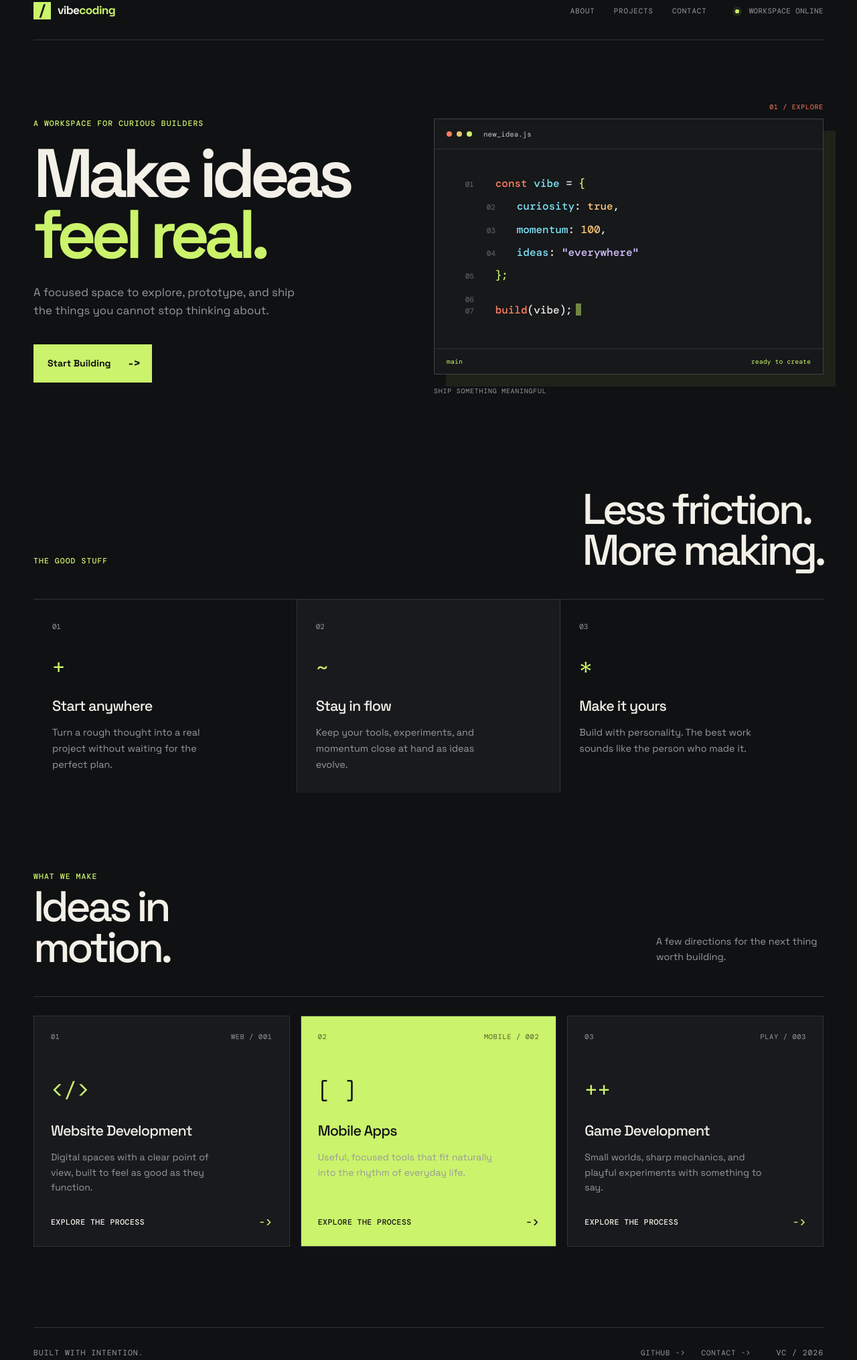
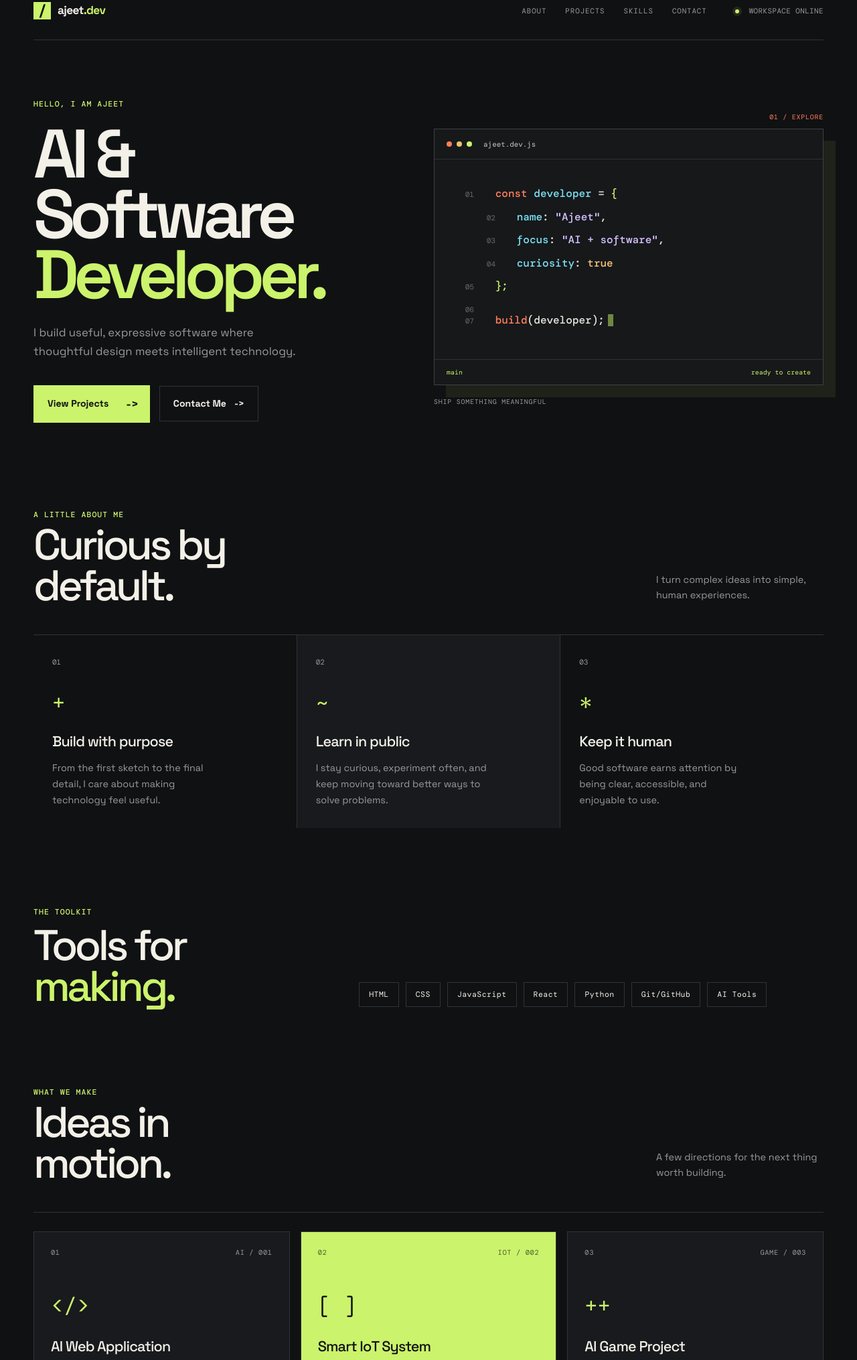
Before and after one commit to ajeetpal7508-design/vibe-coding-landing, a plain HTML site: page index.html in a window 1280 px wide. Shown: the part 28-2058 px from the top of the page at 67% size. Drawn offline with nearby package versions, Linux system fonts and the light colour scheme.

Commit message:
Build personal developer portfolio

```diff
--- a/index.html
+++ b/index.html
@@ -3,8 +3,8 @@
 <head>
   <meta charset="UTF-8">
   <meta name="viewport" content="width=device-width, initial-scale=1.0">
-  <meta name="description" content="Vibe Coding is a focused workspace for turning ideas into working software.">
-  <title>Vibe Coding | Build what matters</title>
+  <meta name="description" content="Ajeet is an AI and software developer building thoughtful digital experiences.">
+  <title>Ajeet | AI &amp; Software Developer</title>
   <link rel="preconnect" href="https://fonts.googleapis.com">
   <link rel="preconnect" href="https://fonts.gstatic.com" crossorigin>
   <link href="https://fonts.googleapis.com/css2?family=DM+Mono:wght@400;500&family=Space+Grotesk:wght@400;500;600;700&display=swap" rel="stylesheet">
@@ -13,17 +13,18 @@
 <body>
   <div class="page-shell">
     <header class="site-header">
-      <a class="brand" href="index.html" aria-label="Vibe Coding home">
+      <a class="brand" href="index.html" aria-label="Ajeet home">
         <span class="brand-mark">/</span>
-        <span>vibe<span class="brand-highlight">coding</span></span>
+        <span>ajeet<span class="brand-highlight">.dev</span></span>
       </a>
       <button class="menu-toggle" type="button" aria-expanded="false" aria-controls="site-nav">
         <span class="menu-icon" aria-hidden="true"><span></span><span></span></span>
         <span class="sr-only">Toggle navigation</span>
       </button>
       <nav class="site-nav" id="site-nav" aria-label="Main navigation">
-        <a href="#features">About</a>
+        <a href="#about">About</a>
         <a href="#projects">Projects</a>
+        <a href="#skills">Skills</a>
         <a href="#contact">Contact</a>
       </nav>
       <span class="header-status"><span class="status-dot"></span> workspace online</span>
@@ -32,13 +33,16 @@
     <main>
       <section class="hero" aria-labelledby="hero-title">
         <div class="hero-copy">
-          <p class="eyebrow">A workspace for curious builders</p>
-          <h1 id="hero-title">Make ideas<br><span class="accent-text">feel real.</span></h1>
-          <p class="hero-description">A focused space to explore, prototype, and ship the things you cannot stop thinking about.</p>
-          <a class="primary-button" href="#features" id="start-building">
-            Start Building
-            <span class="button-arrow" aria-hidden="true">-&gt;</span>
-          </a>
+          <p class="eyebrow">Hello, I am Ajeet</p>
+          <h1 id="hero-title">AI &amp; Software<br><span class="accent-text">Developer.</span></h1>
+          <p class="hero-description">I build useful, expressive software where thoughtful design meets intelligent technology.</p>
+          <div class="hero-actions">
+            <a class="primary-button" href="#projects" id="start-building">
+              View Projects
+              <span class="button-arrow" aria-hidden="true">-&gt;</span>
+            </a>
+            <a class="secondary-button" href="#contact">Contact Me <span aria-hidden="true">-&gt;</span></a>
+          </div>
         </div>
         <div class="hero-visual" aria-label="A stylized code workspace preview">
           <div class="code-window">
@@ -46,16 +50,16 @@
               <span class="window-dot red"></span>
               <span class="window-dot yellow"></span>
               <span class="window-dot green"></span>
-              <span class="window-title">new_idea.js</span>
+              <span class="window-title">ajeet.dev.js</span>
             </div>
             <div class="code-content">
-              <span class="code-line"><i>01</i> <b>const</b> <em>vibe</em> = <strong>{</strong></span>
-              <span class="code-line indent"><i>02</i> <em>curiosity</em>: <mark>true</mark>,</span>
-              <span class="code-line indent"><i>03</i> <em>momentum</em>: <mark>100</mark>,</span>
-              <span class="code-line indent"><i>04</i> <em>ideas</em>: <span class="string">"everywhere"</span></span>
+              <span class="code-line"><i>01</i> <b>const</b> <em>developer</em> = <strong>{</strong></span>
+              <span class="code-line indent"><i>02</i> <em>name</em>: <span class="string">"Ajeet"</span>,</span>
+              <span class="code-line indent"><i>03</i> <em>focus</em>: <span class="string">"AI + software"</span>,</span>
+              <span class="code-line indent"><i>04</i> <em>curiosity</em>: <mark>true</mark></span>
               <span class="code-line"><i>05</i> <strong>};</strong></span>
               <span class="code-line gap"><i>06</i></span>
-              <span class="code-line"><i>07</i> <b>build</b>(vibe);<span class="cursor"></span></span>
+              <span class="code-line"><i>07</i> <b>build</b>(developer);<span class="cursor"></span></span>
             </div>
             <div class="window-footer"><span>main</span><span>ready to create</span></div>
           </div>
@@ -64,30 +68,49 @@
         </div>
       </section>
 
-      <section class="features" id="features" aria-labelledby="features-title">
+      <section class="features about-section" id="about" aria-labelledby="features-title">
         <div class="section-heading">
-          <p class="eyebrow">The good stuff</p>
-          <h2 id="features-title">Less friction.<br>More making.</h2>
+          <div>
+            <p class="eyebrow">A little about me</p>
+            <h2 id="features-title">Curious by<br>default.</h2>
+          </div>
+          <p class="section-note">I turn complex ideas into simple, human experiences.</p>
         </div>
         <div class="feature-grid">
           <article class="feature-card">
             <span class="feature-number">01</span>
             <div class="feature-icon">+</div>
-            <h3>Start anywhere</h3>
-            <p>Turn a rough thought into a real project without waiting for the perfect plan.</p>
+            <h3>Build with purpose</h3>
+            <p>From the first sketch to the final detail, I care about making technology feel useful.</p>
           </article>
           <article class="feature-card featured-card">
             <span class="feature-number">02</span>
             <div class="feature-icon">~</div>
-            <h3>Stay in flow</h3>
-            <p>Keep your tools, experiments, and momentum close at hand as ideas evolve.</p>
+            <h3>Learn in public</h3>
+            <p>I stay curious, experiment often, and keep moving toward better ways to solve problems.</p>
           </article>
           <article class="feature-card">
             <span class="feature-number">03</span>
             <div class="feature-icon">*</div>
-            <h3>Make it yours</h3>
-            <p>Build with personality. The best work sounds like the person who made it.</p>
+            <h3>Keep it human</h3>
+            <p>Good software earns attention by being clear, accessible, and enjoyable to use.</p>
           </article>
+        </div>
+      </section>
+
+      <section class="skills-section" id="skills" aria-labelledby="skills-title">
+        <div class="skills-intro">
+          <p class="eyebrow">The toolkit</p>
+          <h2 id="skills-title">Tools for<br><span class="accent-text">making.</span></h2>
+        </div>
+        <div class="skill-list" aria-label="Technical skills">
+          <span class="skill-badge">HTML</span>
+          <span class="skill-badge">CSS</span>
+          <span class="skill-badge">JavaScript</span>
+          <span class="skill-badge">React</span>
+          <span class="skill-badge">Python</span>
+          <span class="skill-badge">Git/GitHub</span>
+          <span class="skill-badge">AI Tools</span>
         </div>
       </section>
 
@@ -101,35 +124,47 @@
         </div>
         <div class="project-grid">
           <article class="project-card">
-            <div class="project-topline"><span>01</span><span>web / 001</span></div>
+            <div class="project-topline"><span>01</span><span>ai / 001</span></div>
             <div class="project-icon">&lt;/&gt;</div>
-            <h3>Website Development</h3>
-            <p>Digital spaces with a clear point of view, built to feel as good as they function.</p>
+            <h3>AI Web Application</h3>
+            <p>An intelligent web experience that turns natural language into useful, actionable results.</p>
             <a class="project-link" href="#contact">Explore the process <span aria-hidden="true">-&gt;</span></a>
           </article>
           <article class="project-card project-card-lime">
-            <div class="project-topline"><span>02</span><span>mobile / 002</span></div>
+            <div class="project-topline"><span>02</span><span>iot / 002</span></div>
             <div class="project-icon">[ ]</div>
-            <h3>Mobile Apps</h3>
-            <p>Useful, focused tools that fit naturally into the rhythm of everyday life.</p>
+            <h3>Smart IoT System</h3>
+            <p>A connected system that brings real-time data and everyday automation into one clear view.</p>
             <a class="project-link" href="#contact">Explore the process <span aria-hidden="true">-&gt;</span></a>
           </article>
           <article class="project-card">
-            <div class="project-topline"><span>03</span><span>play / 003</span></div>
+            <div class="project-topline"><span>03</span><span>game / 003</span></div>
             <div class="project-icon">++</div>
-            <h3>Game Development</h3>
-            <p>Small worlds, sharp mechanics, and playful experiments with something to say.</p>
+            <h3>AI Game Project</h3>
+            <p>A playful experiment combining game mechanics, adaptive systems, and a little surprise.</p>
             <a class="project-link" href="#contact">Explore the process <span aria-hidden="true">-&gt;</span></a>
           </article>
         </div>
       </section>
+
+      <section class="contact-section" id="contact" aria-labelledby="contact-title">
+        <div>
+          <p class="eyebrow">Have an idea?</p>
+          <h2 id="contact-title">Let&apos;s make<br><span class="accent-text">something.</span></h2>
+        </div>
+        <div class="contact-links">
+          <a href="mailto:hello@ajeet.dev"><span>Email</span><strong>hello@ajeet.dev <i aria-hidden="true">-&gt;</i></strong></a>
+          <a href="https://github.com/" target="_blank" rel="noreferrer"><span>GitHub</span><strong>github.com/ajeet <i aria-hidden="true">-&gt;</i></strong></a>
+          <a href="https://www.linkedin.com/" target="_blank" rel="noreferrer"><span>LinkedIn</span><strong>linkedin.com/in/ajeet <i aria-hidden="true">-&gt;</i></strong></a>
+        </div>
+      </section>
     </main>
 
-    <footer class="site-footer" id="contact">
-      <span>Built with intention.</span>
+    <footer class="site-footer">
+      <span>Built with intention by Ajeet.</span>
       <div class="footer-links">
         <a href="https://github.com/" target="_blank" rel="noreferrer">GitHub <span aria-hidden="true">-&gt;</span></a>
-        <a href="mailto:hello@vibecoding.dev">Contact <span aria-hidden="true">-&gt;</span></a>
+        <a href="mailto:hello@ajeet.dev">Contact <span aria-hidden="true">-&gt;</span></a>
       </div>
       <span>VC / 2026</span>
     </footer>
--- a/style.css
+++ b/style.css
@@ -64,8 +64,13 @@ h1, h2, h3, p { margin-top: 0; }
 h1 { max-width: 650px; margin-bottom: 28px; font-size: clamp(4rem, 8vw, 7.2rem); font-weight: 600; line-height: .88; letter-spacing: -.08em; }
 .accent-text { color: var(--lime); }
 .hero-description { max-width: 410px; margin-bottom: 36px; color: var(--muted); font-size: 1.05rem; line-height: 1.65; }
-.primary-button { display: inline-flex; align-items: center; gap: 26px; padding: 15px 17px 15px 21px; color: var(--background); background: var(--lime); font-size: .88rem; font-weight: 700; text-decoration: none; transition: transform .2s ease, background .2s ease; }
+.hero-role { margin: -14px 0 18px; color: var(--text); font: 500 .8rem "DM Mono", monospace; letter-spacing: .08em; text-transform: uppercase; }
+.hero-actions { display: flex; align-items: center; flex-wrap: wrap; gap: 14px; }
+.primary-button, .secondary-button { display: inline-flex; align-items: center; gap: 26px; padding: 15px 17px 15px 21px; font-size: .88rem; font-weight: 700; text-decoration: none; transition: transform .2s ease, background .2s ease, color .2s ease, border-color .2s ease; }
+.primary-button { color: var(--background); background: var(--lime); }
 .primary-button:hover, .primary-button:focus-visible { background: #e0ff91; transform: translateY(-3px); }
+.secondary-button { gap: 12px; padding-right: 20px; padding-left: 20px; border: 1px solid var(--line); color: var(--text); }
+.secondary-button:hover, .secondary-button:focus-visible { border-color: var(--lime); color: var(--lime); transform: translateY(-3px); }
 .button-arrow { font-size: 1.1rem; }
 
 .hero-visual { position: relative; padding: 24px 0 36px; }
@@ -97,6 +102,12 @@ h2 { margin: 0; font-size: clamp(2.4rem, 5vw, 4.5rem); font-weight: 500; line-he
 h3 { margin-bottom: 12px; font-size: 1.35rem; font-weight: 500; letter-spacing: -.04em; }
 .feature-card p { max-width: 260px; margin-bottom: 0; color: var(--muted); font-size: .9rem; line-height: 1.65; }
 
+.skills-section { display: grid; grid-template-columns: .75fr 1.25fr; gap: 70px; align-items: end; padding: 0 0 120px; }
+.skills-section .eyebrow { margin-bottom: 12px; }
+.skill-list { display: flex; flex-wrap: wrap; gap: 10px; }
+.skill-badge { padding: 10px 14px; border: 1px solid var(--line); color: var(--text); font: 400 .72rem "DM Mono", monospace; letter-spacing: .04em; transition: border-color .2s ease, color .2s ease, background .2s ease, transform .2s ease; }
+.skill-badge:hover { border-color: var(--lime); color: var(--background); background: var(--lime); transform: translateY(-3px); }
+
 .projects { padding: 0 0 120px; }
 .section-note { max-width: 250px; margin: 0 0 5px; color: var(--muted); font-size: .9rem; line-height: 1.6; }
 .project-grid { display: grid; grid-template-columns: repeat(3, 1fr); gap: 16px; padding-top: 28px; }
@@ -116,6 +127,16 @@ h3 { margin-bottom: 12px; font-size: 1.35rem; font-weight: 500; letter-spacing:
 .project-link:hover span, .project-link:focus-visible span { transform: translateX(5px); }
 .footer-links { display: flex; gap: 24px; margin-left: auto; margin-right: 38px; }
 
+.contact-section { display: grid; grid-template-columns: 1fr 1fr; gap: 70px; align-items: end; padding: 82px 0 110px; border-top: 1px solid var(--line); }
+.contact-section h2 { margin-bottom: 0; }
+.contact-links { border-top: 1px solid var(--line); }
+.contact-links a { display: grid; grid-template-columns: 90px 1fr auto; align-items: center; gap: 16px; padding: 18px 0; border-bottom: 1px solid var(--line); color: var(--text); text-decoration: none; transition: color .2s ease, padding .2s ease; }
+.contact-links a:hover, .contact-links a:focus-visible { padding-left: 8px; color: var(--lime); }
+.contact-links span { color: var(--muted); font: 400 .68rem "DM Mono", monospace; letter-spacing: .08em; text-transform: uppercase; }
+.contact-links strong { font-size: .94rem; font-weight: 500; }
+.contact-links strong i { display: none; font-style: normal; }
+.contact-links > a > span:last-child { color: var(--lime); font: 400 1rem "DM Mono", monospace; }
+
 @keyframes blink { 50% { opacity: 0; } }
 @media (max-width: 780px) {
   .page-shell { width: min(calc(100% - 32px), var(--max-width)); }
@@ -133,19 +154,27 @@ h3 { margin-bottom: 12px; font-size: 1.35rem; font-weight: 500; letter-spacing:
   .section-heading .eyebrow { margin-bottom: 20px; }
   .feature-grid { grid-template-columns: 1fr; }
   .feature-card { min-height: 230px; }
+  .skills-section { display: block; padding-bottom: 92px; }
+  .skill-list { margin-top: 28px; }
   .projects { padding-bottom: 92px; }
   .section-note { margin-top: 24px; }
   .project-grid { grid-template-columns: 1fr; }
   .project-card { min-height: 300px; }
+  .contact-section { display: block; padding: 70px 0 84px; }
+  .contact-links { margin-top: 42px; }
   .site-footer { flex-wrap: wrap; gap: 16px; padding: 20px 0; }
   .footer-links { order: 3; width: 100%; margin: 0; }
 }
 @media (max-width: 430px) {
   .header-status { display: none; }
   .hero { padding-top: 62px; }
+  .hero-actions { align-items: stretch; flex-direction: column; }
+  .primary-button, .secondary-button { justify-content: space-between; }
   .code-content { padding: 25px 12px 30px; font-size: .66rem; }
   .code-line i { width: 20px; margin-right: 12px; }
   .indent { padding-left: 20px; }
   .site-footer { font-size: .58rem; }
   .footer-links { gap: 16px; }
+  .contact-links a { grid-template-columns: 70px 1fr auto; gap: 10px; }
+  .contact-links strong { font-size: .78rem; overflow-wrap: anywhere; }
 }
```
